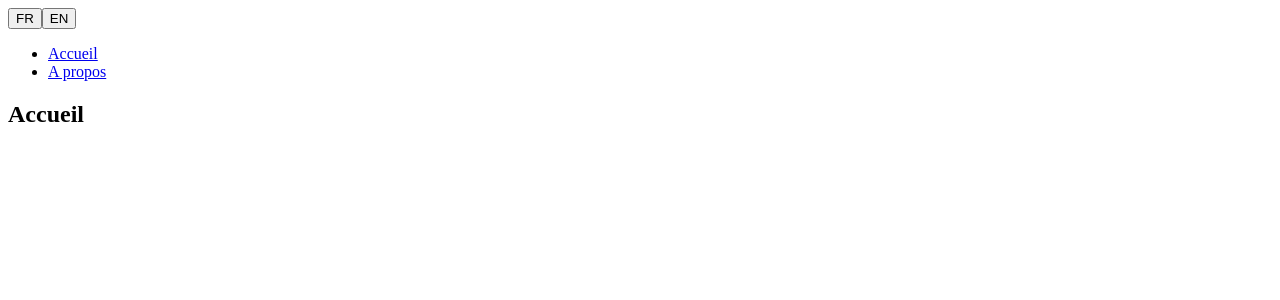
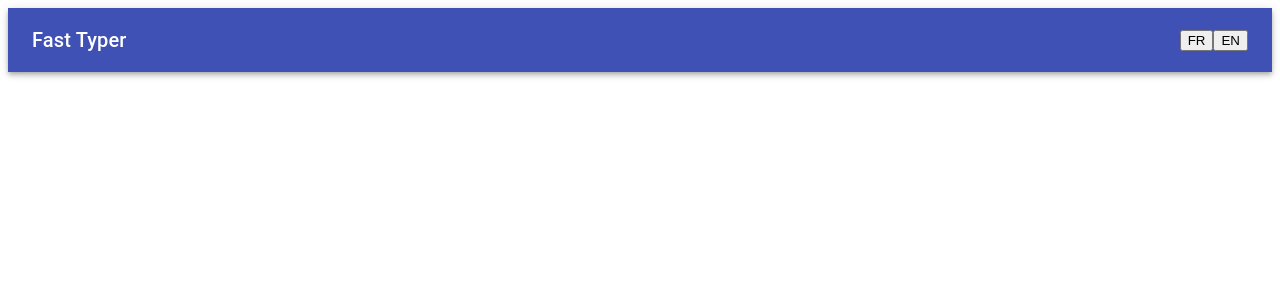
Before and after one commit to Crawblu/Fast-Typer-front, a React (Create React App) app in the folder fast-typer/: page / in a window 1280 px wide. Shown: the top 300 px of the page. Built offline with nearby package versions, Linux system fonts and the light colour scheme.

Commit message:
add material update
material

```diff
--- a/fast-typer/package.json
+++ b/fast-typer/package.json
@@ -3,6 +3,7 @@
   "version": "0.1.0",
   "private": true,
   "dependencies": {
+    "@material-ui/core": "^4.11.2",
     "@testing-library/jest-dom": "^5.11.6",
     "@testing-library/react": "^11.2.2",
     "@testing-library/user-event": "^12.5.0",
--- a/fast-typer/src/app.jsx
+++ b/fast-typer/src/app.jsx
@@ -1,99 +1,69 @@
 import React from 'react';
-import {
-  BrowserRouter as Router,
-  Switch,
-  Route,
-  Link,
-} from 'react-router-dom';
+// import {
+//   BrowserRouter as Router,
+//   Switch,
+//   Route,
+//   Link,
+// } from 'react-router-dom';
 import { useTranslation } from 'react-i18next';
+import { makeStyles } from '@material-ui/core/styles';
+import AppBar from '@material-ui/core/AppBar';
+import Toolbar from '@material-ui/core/Toolbar';
+import Typography from '@material-ui/core/Typography';
+// import Button from '@material-ui/core/Button';
+// import IconButton from '@material-ui/core/IconButton';
+
+const useStyles = makeStyles(() => ({
+  root: {
+    flexGrow: 1,
+  },
+  title: {
+    flexGrow: 1,
+  },
+}));
 
 export default function App() {
-  const { t, i18n } = useTranslation();
+  const classes = useStyles();
+  const { i18n } = useTranslation();
 
   const changeLanguage = (language) => {
     i18n.changeLanguage(language);
   };
   return (
     <div className="App">
-      <button type="button" onClick={() => changeLanguage('fr')}>FR</button>
-      <button type="button" onClick={() => changeLanguage('en')}>EN</button>
-      <Router>
-        <div>
-          <ul>
-            <li>
-              <Link to="/">{t('Home')}</Link>
-            </li>
-            <li>
-              <Link to="/about">{t('About')}</Link>
-            </li>
-          </ul>
-        </div>
-
-        <Switch>
-          <Route exact path="/">
-            <Home />
-          </Route>
-          <Route>
-            <About />
-          </Route>
-        </Switch>
-      </Router>
+      <div className={classes.root}>
+        <AppBar position="static">
+          <Toolbar>
+            <Typography variant="h6" className={classes.title}>Fast Typer</Typography>
+            <button type="button" onClick={() => changeLanguage('fr')}>FR</button>
+            <button type="button" onClick={() => changeLanguage('en')}>EN</button>
+          </Toolbar>
+        </AppBar>
+      </div>
     </div>
-    // <Router>
-    //   <div>
-    //     <ul>
-    //       <li>
-    //         <Link to="/">Home</Link>
-    //       </li>
-    //       <li>
-    //         <Link to="/about">About</Link>
-    //       </li>
-    //       <li>
-    //         <Link to="/dashboard">Dashboard</Link>
-    //       </li>
-    //     </ul>
-
-  //     <hr />
-
-  //     <Suspense fallback={null}>
-  //       <LanguageSelector />
-  //       <Switch>
-  //         <Route exact path="/">
-  //           <Home />
-  //         </Route>
-  //         <Route path="/about">
-  //           <About />
-  //         </Route>
-  //         <Route path="/dashboard">
-  //           <Dashboard />
-  //         </Route>
-  //       </Switch>
-  //     </Suspense>
-  //   </div>
-  // </Router>
   );
 }
 
 // You can think of these components as "pages"
 // in your app.
 
-function Home() {
-  const { t } = useTranslation();
-  return (
-    <div>
-      <h2>{t('Home')}</h2>
-    </div>
-  );
-}
+// function Home() {
+//   const { t } = useTranslation();
+//   return (
+//     <div>
+//       <h2>{t('Home')}</h2>
+//     </div>
+//   );
+// }
 
-function About() {
-  const { t } = useTranslation();
-  return (
-    <div>
-      <h2>{t('About')}</h2>
-    </div>
-  );
-}
+// function About() {
+//   const { t } = useTranslation();
+//   return (
+//     <div>
+//       <h2>{t('About')}</h2>
+//     </div>
+//   );
+// }
 
 // function Dashboard() {
 //   return (
@@ -102,3 +72,25 @@ function About() {
 //     </div>
 //   );
 // }
+
+/* <Router>
+<div>
+  <ul>
+    <li>
+      <Link to="/">{t('Home')}</Link>
+    </li>
+    <li>
+      <Link to="/about">{t('About')}</Link>
+    </li>
+  </ul>
+</div>
+
+<Switch>
+  <Route exact path="/">
+    <Home />
+  </Route>
+  <Route>
+    <About />
+  </Route>
+</Switch>
+</Router> */
```
Also changed, not shown: 1 other file (tests, documents, lock files or other folders).
